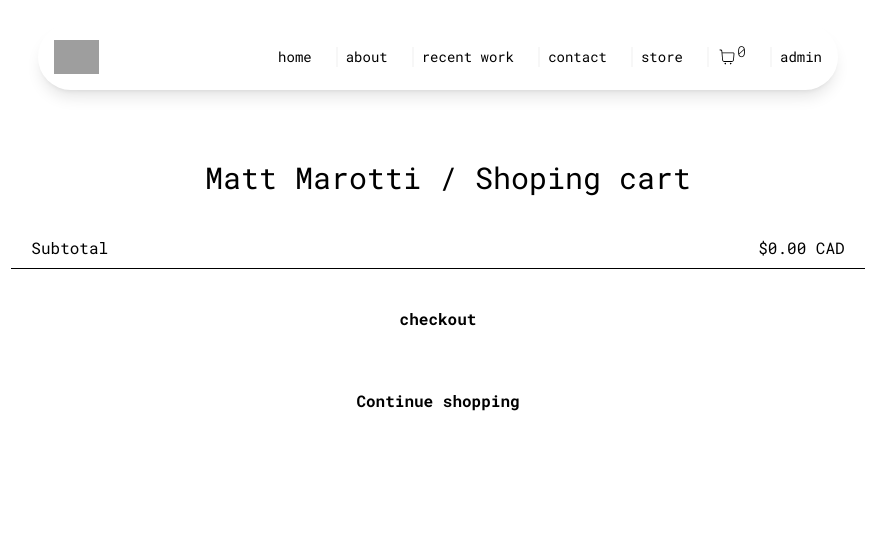
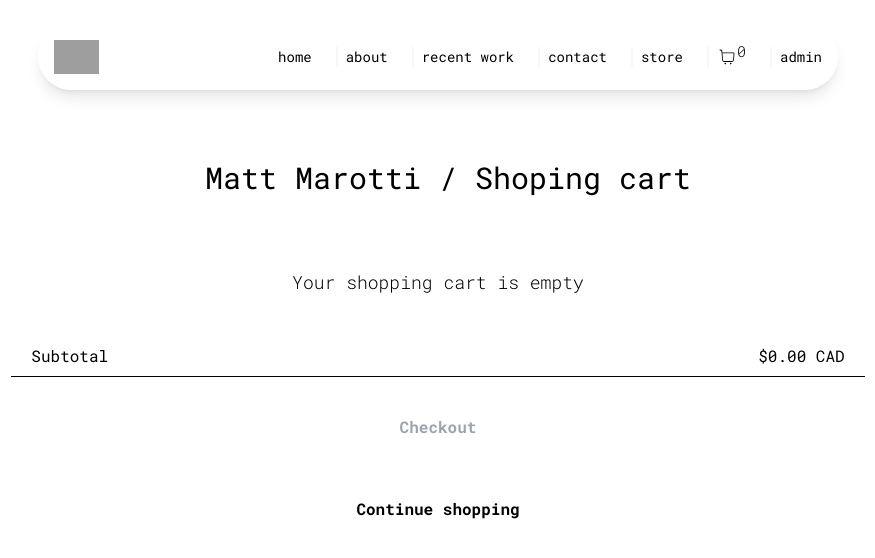
Before and after one commit to Manuelhhinojosa/mattStoreClientSide, a React (Vite) app: page /cart in a window 1280 px wide. Shown: the top 558 px of the page, without its empty margins (202-1077 px from the left). Built offline with nearby package versions, Linux system fonts and the light colour scheme; grey boxes are pictures that could not be loaded.

Commit message:
dynamically, with the help of a span element, changed the button in the cart component so if the cart is empty, the button to checkout looks unaccesible

```diff
--- a/src/components/pageComponents/ShoppingCart.jsx
+++ b/src/components/pageComponents/ShoppingCart.jsx
@@ -18,8 +18,10 @@ const ShoppingCart = () => {
         <div className="ml-5 text-2xl p-8 md:text-center md:text-3xl">
           Matt Marotti / Shoping cart
         </div>
-        {storeState.shoppingCart.map((prod) => (
-          <div className="mx-5 mb-8">
+
+        {storeState.shoppingCart.length > 0 ? (
+          storeState.shoppingCart.map((prod) => (
+            <div key={prod.id} className="mx-5 mb-8">
               <div className="flex items-center justify-between">
                 <div>
                   <p className="text-center">1</p>
@@ -31,26 +33,44 @@ const ShoppingCart = () => {
                     className="h-[150px] p-2 rounded-xl"
                   />
                 </div>
-              <div className=" p-2 w-1/3">
+                <div className="p-2 w-1/3">
                   <p className="text-center">{prod.title}</p>
                 </div>
-              <div className=" p-2"></div>
-              <div className=" p-2"> {`${prod.cost} CAD`}</div>
-
-              <div className=" p-2">
+                <div className="p-2"></div>
+                <div className="p-2">{`${prod.cost} CAD`}</div>
+                <div className="p-2">
                   <button>
                     <FaTimes />
                   </button>
                 </div>
               </div>
             </div>
-        ))}
+          ))
+        ) : (
+          <div className="text-center text-lg font-semibold m-10">
+            <p className="font-light">Your shopping cart is empty</p>
+          </div>
+        )}
+
         <div className="h-8 flex justify-between p-5 items-center border-b-[1px] border-b-black">
           <div>Subtotal</div>
           <div>$0.00 CAD</div>
         </div>
         <div className="h-[100px] mb-5 flex justify-center items-center">
-          <Link className="font-extrabold hover:text-slate-700">checkout</Link>
+          {storeState.shoppingCart.length > 0 ? (
+            <Link
+              to="/checkout"
+              className="font-extrabold hover:text-slate-700"
+            >
+              Checkout
+            </Link>
+          ) : (
+            <span className="font-extrabold text-gray-400 cursor-not-allowed">
+              Checkout
+            </span>
+          )}
+
+          {/* <Link className="font-extrabold hover:text-slate-700">checkout</Link> */}
         </div>
         <div className=" mb-10 text-center font-extrabold hover:text-slate-700">
           <Link to="/store">Continue shopping</Link>
```
Lines whose indentation alone changed are shown as unchanged.
